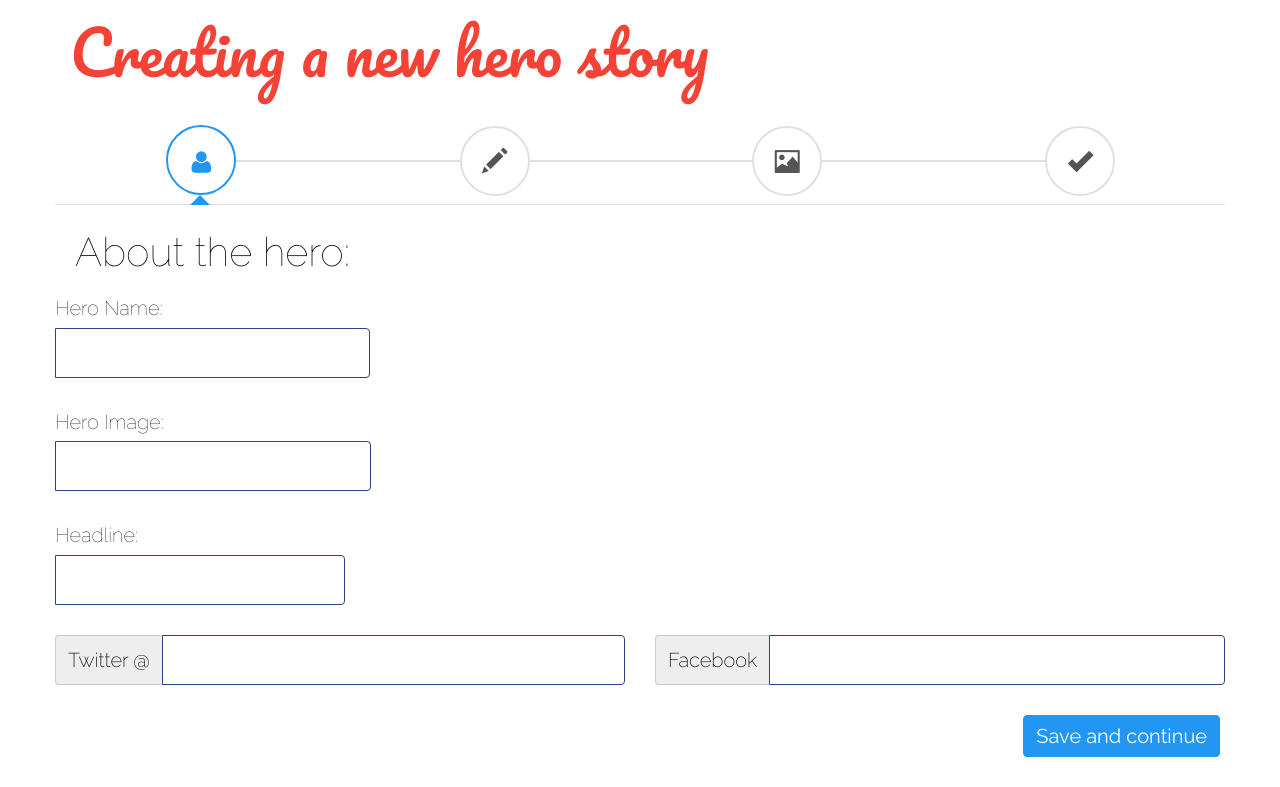
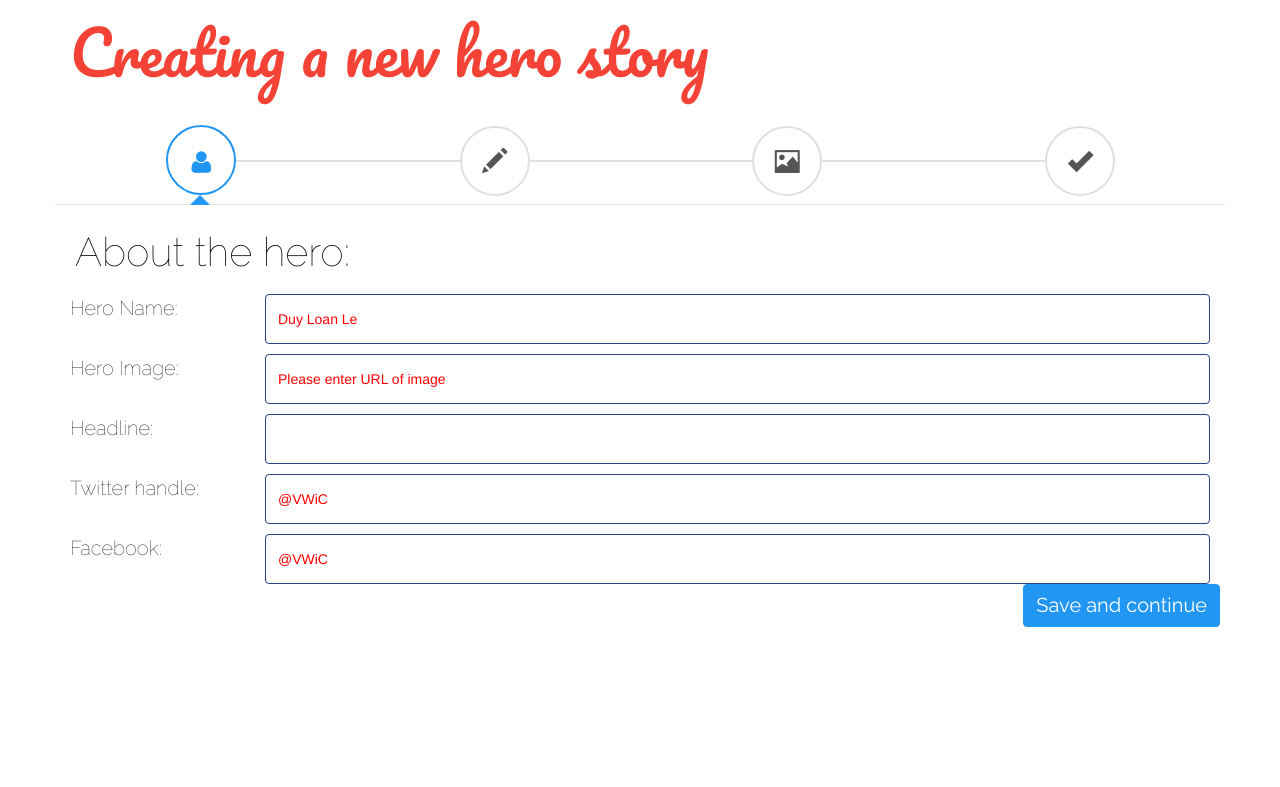
Before and after one commit to sophiango/VWiC-official, a Node server app: page /story/new in a window 1280 px wide. Shown: the part 69-856 px from the top of the page. After the commit the page ends 696 px from the top, so only its background shows below. Run offline with Node 20, Linux system fonts and the light colour scheme; some libraries are stand-ins or nearby versions.

Commit message:
changing form for story/new

```diff
--- a/public/css/edit.css
+++ b/public/css/edit.css
@@ -1,6 +1,13 @@
 #step3 .input-group{
     padding:10px;
 }
+
+.form-control::-moz-placeholder
+{
+color: #999 !important;
+opacity: 1;
+}
+
 .ng-invalid.ng-dirty{
   border-color:#FA787E;
 }
--- a/views/edit.ejs
+++ b/views/edit.ejs
@@ -72,36 +72,42 @@
               <div class="edit-form">
                 <h2 class="edit-label">About the hero: </h2>
                 <!-- <form name="step1-form" role="form" data-toggle="validator"> -->
+                <form class="form-horizontal">
                   <div class="form-group">
-                    <div class="input-group">
-                      <label for="subject">Hero Name:</label>
-                      <input type="text" name="subject" class="form-control" placeholder="" required>
-                    </div>
-                    <div class="input-group">
-                      <label for="subject">Hero Image:</label>
-                      <input type="url" name="subject_img" class="form-control" placeholder="">
-                    </div>
-                    <div class="input-group">
-                      <label for="subject">Headline:</label>
-                      <input type="text" name="headline" class="form-control" placeholder="" required>
-                    </div>
-                    <div class="row">
-                      <div class="col-sm-6">
-                        <div class="input-group">
-                          <div class="input-group-addon">Twitter @</div>
-                          <!-- <input type="text" class="form-control" name="twitterAcc"> -->
-                          <input type="text" name="twitterAcc" pattern="^[_A-z0-9]{1,}$" maxlength="15" class="form-control" name="twitterAcc" placeholder="">
-                        </div>
-                      </div>
-                      <div class="col-sm-6">
-                        <div class="input-group">
-                          <div class="input-group-addon">Facebook</div>
-                          <!-- <input type="text" class="form-control" name="facebookAcc"> -->
-                          <input type="text" name="facebookAcc" pattern="^[_A-z0-9]{1,}$" maxlength="15" class="form-control" placeholder="">
-                        </div>
-                      </div>
-                    </div>
+                    <label for="hero" class="col-sm-2 control-label">Hero Name:</label>
+                    <div class="col-sm-10">
+                     <input type="text" name="subject" class="form-control" id="hero" placeholder="Duy Loan Le" required>
+                   </div>
+                 </div>
+                 <div class="clearfix"></div>
+                 <div class="form-group">
+                  <label for="subject_img" class="col-sm-2 control-label">Hero Image:</label>
+                  <div class="col-sm-10">
+                    <input type="url" name="subject_img" class="form-control" id="subject_img" placeholder="Please enter URL of image">
                   </div>
+                </div>
+                <div class="clearfix"></div>
+                <div class="form-group">
+                  <label for="headline" class="col-sm-2 control-label">Headline:</label>
+                  <div class="col-sm-10">
+                    <input type="text" name="headline" class="form-control" id="headline" placeholder="" required>
+                  </div>
+                </div>
+                <div class="clearfix"></div>
+                <div class="form-group">
+                  <label for="twitterAcc" class="col-sm-2 control-label">Twitter handle:</label>
+                  <div class="col-sm-10">
+                    <input type="text" name="twitterAcc" pattern="^[_A-z0-9]{1,}$" maxlength="15" class="form-control" name="twitterAcc" placeholder="@VWiC">
+                  </div>
+                </div>
+                <div class="clearfix"></div>
+                <div class="form-group">
+                  <label for="facebookAcc" class="col-sm-2 control-label">Facebook:</label>
+                  <div class="col-sm-10">
+                   <input type="text" name="facebookAcc" pattern="^[_A-z0-9]{1,}$" maxlength="15" class="form-control" placeholder="@VWiC">
+                 </div>
+               </div>
+             </form>
                 <!-- </form> -->
               </div>
               <ul class="list-inline pull-right">
```
